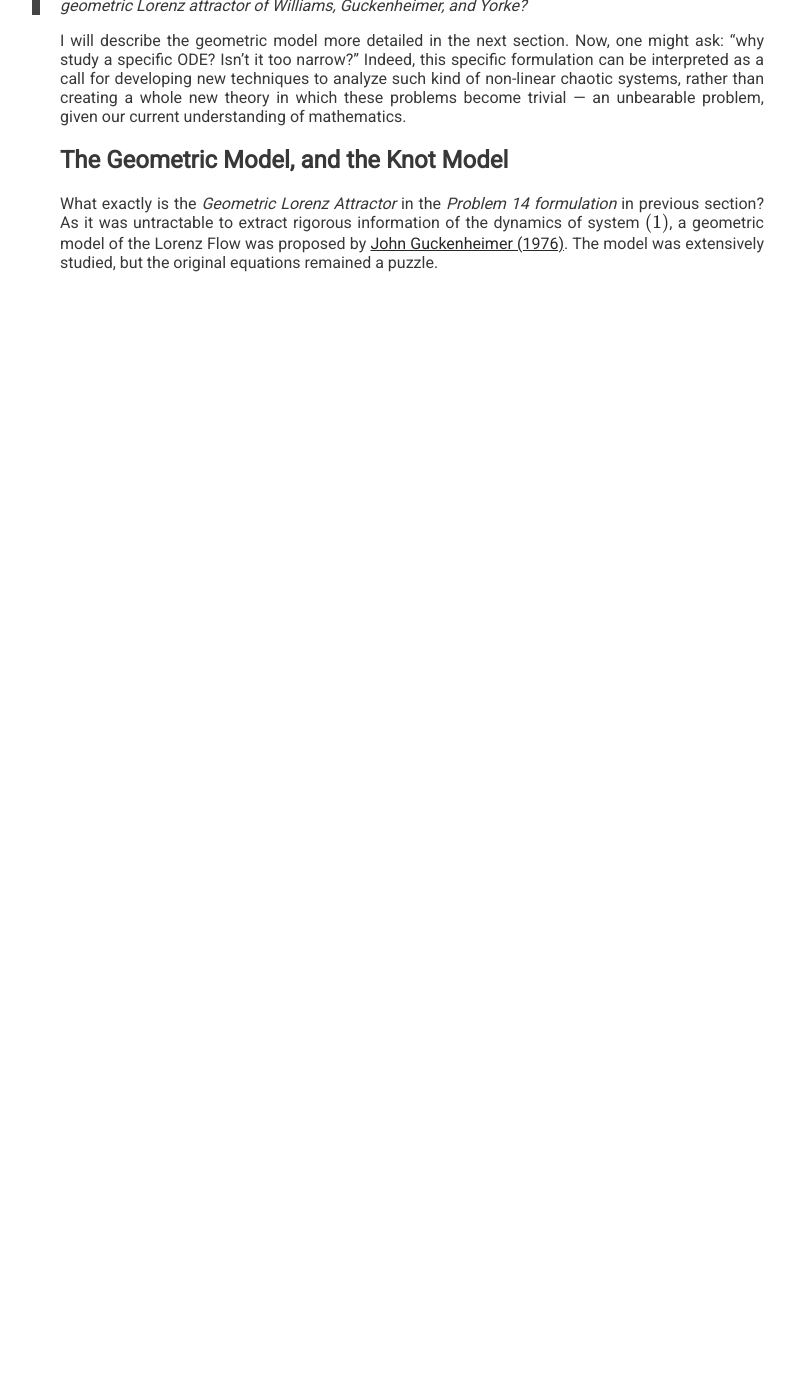
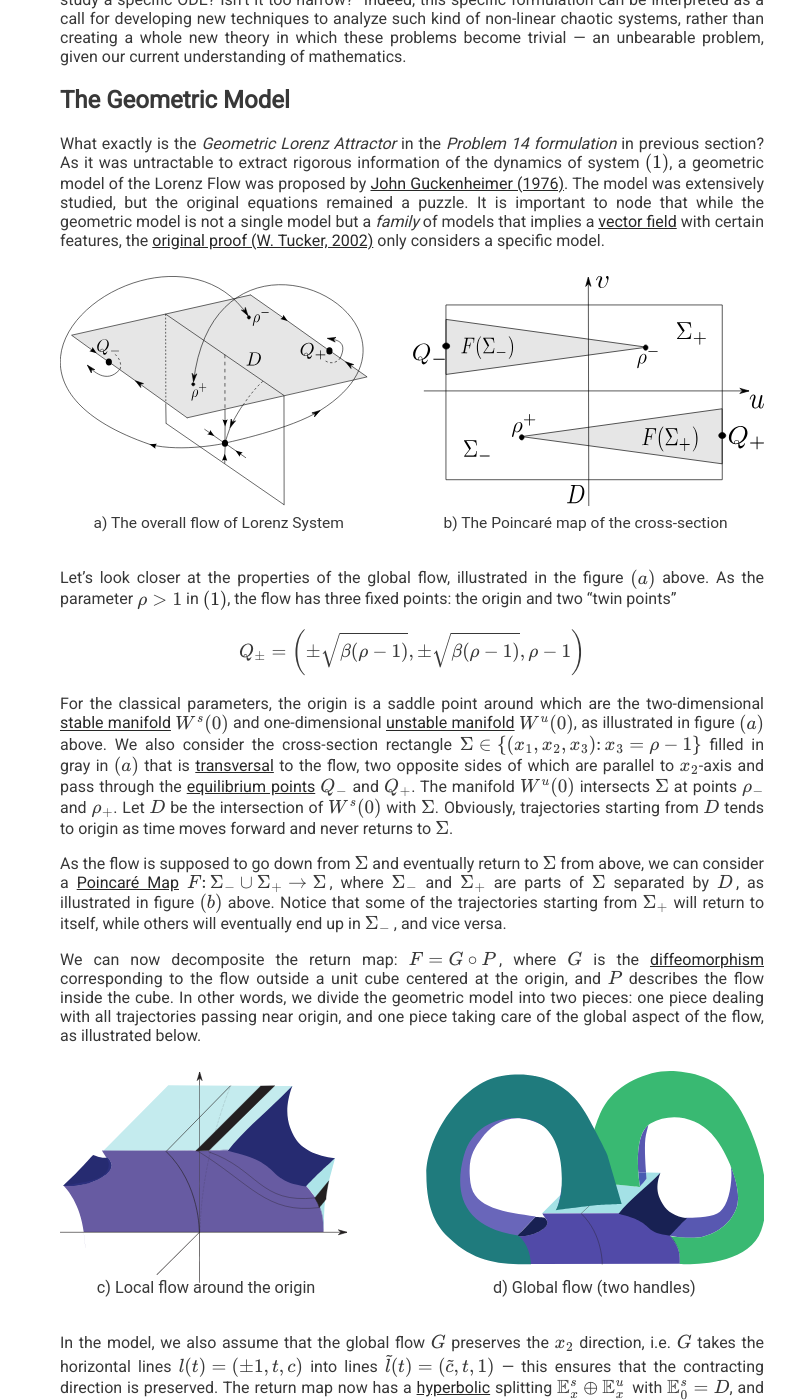
Before and after one commit to hav4ik/hav4ik.github.io, a Jekyll site: the page built from articles/_posts/2019-01-07-lorenz-attractor.md, in a window 1280 px wide and 1400 px high, scrolled down 2538 px. Shown: the whole window, without its empty margins (228-1023 px from the left). Built offline with Jekyll 4.4.1, drawn with Linux system fonts in a browser that asks for light colours; nearby versions of some CDN libraries; formulas are drawn with MathJax 3; comment, search, counter and statistics services are not loaded; before the commit the page ends 2932 px from its top, so only the background shows below that; some of the changed text lies outside the part shown.

Commit message:
added geometric model to lorenz attractor article

```diff
--- a/articles/_posts/2019-01-07-lorenz-attractor.md
+++ b/articles/_posts/2019-01-07-lorenz-attractor.md
@@ -58,10 +58,12 @@ About a year ago, during a *senseless wandering through the web on the sleepless
 > **Claim 1.** In 2001 mathematician Warwick Tucker proved that the paper model accurately describes the motion on the Lorenz attractor. For every trajectory on the attractor, there is a trajectory on the paper model that behaves exactly the same way (illustration below: paper model on the left and trajectory on Lorenz Attractor on the right).
 
 <center>
-<img src="{{ site.url }}/articles/images/2019-01-07-lorenz-attractor/trajectories.png"/>
+<div style="width: 70%;">
+	<img src="{{ site.url }}/articles/images/2019-01-07-lorenz-attractor/trajectories.png" width="100%"/>
+</div>
 </center>
 
-The trajectories described in [this video][video] were so simple and elegant that I thought "It is too good to be true"!
+The trajectories described in [this video][video] were so simple and elegant that I thought **"It is too good to be true"**!
 How can such a chaotic system contain periodic trajectories with such elegant dynamics? And, more curiously, how could one possibly prove such a bold claim?
 I was immediately captured.
 
@@ -74,7 +76,7 @@ The comment by [Evgeny][evgeny] has shed some light to my question &mdash; he po
 
 This answers the question why I was unable to find any explicit hint about the topology of trajectories. However, this raises even more question on how I can use this proof to get to the claim above.
 A more thoughtful skim (that lasted a few hours!) through the paper, I realised that the paper was about something completely different. But I needed to justify my concerns.
-So, I emailed [Dr. Warwick Tucker][warwick-tucker] directly and quickly received the following answer:
+So, I emailed [**Dr. Warwick Tucker**][warwick-tucker] directly and quickly received the following answer:
 
 > I did not prove that there is a 1-1 correspondence between individual
 trajectories of the geometric model and the flow of the Lorenz
@@ -125,9 +127,59 @@ I will describe the geometric model more detailed in the next section. Now, one
 
 
 
-## The Geometric Model, and the Knot Model
+## The Geometric Model
 
 What exactly is the *Geometric Lorenz Attractor* in the *Problem 14 formulation* in previous section?
-As it was untractable to extract rigorous information of the dynamics of system \eqref{eq:lorenzsys}, a geometric model of the Lorenz Flow was proposed by [John Guckenheimer (1976)][geometric-model]. The model was extensively studied, but the original equations remained a puzzle.
+As it was untractable to extract rigorous information of the dynamics of system \eqref{eq:lorenzsys}, a geometric model of the Lorenz Flow was proposed by [John Guckenheimer (1976)][geometric-model]. The model was extensively studied, but the original equations remained a puzzle. It is important to node that while the geometric model is not a single model but a *family* of models that implies a [vector field][vector-field] with certain features, the [original proof (W. Tucker, 2002)][orig-proof] only considers a specific model.
 
+<figure>
+	<a href="{{ site.url }}/articles/images/2019-01-07-lorenz-attractor/geometric_model.svg"><img src="{{ site.url }}/articles/images/2019-01-07-lorenz-attractor/geometric_model.svg"/></a>
+</figure>
+
+Let's look closer at the properties of the global flow, illustrated in the figure $$(a)$$ above. As the parameter $$\rho > 1$$ in \eqref{eq:lorenzsys}, the flow has three fixed points: the origin and two "twin points"
+
+$$
+Q_\pm = \left(\pm\sqrt{\beta(\rho-1)}, \pm\sqrt{\beta(\rho-1)}, \rho-1\right)
+$$
+
+For the classical parameters, the origin is a saddle point around which are the two-dimensional [stable manifold][stable-unstable-manifold] $$W^s(0)$$ and one-dimensional [unstable manifold][stable-unstable-manifold] $$W^u(0)$$, as illustrated in figure $$(a)$$ above. We also consider the cross-section rectangle $$\Sigma \in \{ (x_1, x_2, x_3) \colon x_3 = \rho - 1\}$$ filled in gray in $$(a)$$ that is [transversal][transversality] to the flow, two opposite sides of which are parallel to $$x_2$$-axis and pass through the [equilibrium points][equilibrium-points] $$Q_-$$ and $$Q_+$$. The manifold $$W^u(0)$$ intersects $$\Sigma$$ at points $$\rho_-$$ and $$\rho_+$$. Let $$D$$ be the intersection of $$W^s(0)$$ with $$\Sigma$$. Obviously, trajectories starting from $$D$$ tends to origin as time moves forward and never returns to $$\Sigma$$.
+
+As the flow is supposed to go down from $$\Sigma$$ and eventually return to $$\Sigma$$ from above, we can consider a [Poincaré Map][poincare-map] $$F \colon \Sigma_- \cup \Sigma_+ \rightarrow \Sigma\,$$, where $$\Sigma_-$$ and $$\Sigma_+$$ are parts of $$\Sigma$$ separated by $$D\,$$, as illustrated in figure $$(b)$$ above. Notice that some of the trajectories starting from $$\Sigma_+$$ will return to itself, while others will eventually end up in $$\Sigma_-\,$$, and vice versa.
+
+We can now decomposite the return map: $$F = G \circ P\,$$, where $$G$$ is the [diffeomorphism][diffeomorphism] corresponding to the flow outside a unit cube centered at the origin, and $$P$$ describes the flow inside the cube. In other words, we divide the geometric model into two pieces: one piece dealing with all trajectories passing near origin, and one piece taking care of the global aspect of the flow, as illustrated below.
+
+{% capture imblock3 %}
+    {{ site.url }}/articles/images/2019-01-07-lorenz-attractor/global_local.svg
+{% endcapture %}
+{% include gallery images=imblock3 cols=1 %}
+
+In the model, we also assume that the global flow $$G$$ preserves the $$x_2$$ direction, i.e. $$G$$ takes the horizontal lines $$\mathcal{l}(t) = (\pm 1, t, c)$$ into lines $$\tilde{\mathcal{l}}(t) = (\tilde{c}, t, 1)$$ &mdash; this ensures that the contracting direction is preserved. The return map now has a [hyperbolic][hyperbolic-set] splitting $$\mathbb{E}_ x^{s} \oplus \mathbb{E}_ x^u\,$$ with $$\mathbb{E}_ 0^s = D$$, and the *stable leaves* $$\tilde{\mathcal{l}}(t)$$ [foliate][foliation] $$\Sigma$$. Note that in this case, the map is an [Anosov diffeomorphism][anosov-diffeomorphism].
+
+[anosov-diffeomorphism]: https://en.wikipedia.org/wiki/Anosov_diffeomorphism
+[foliation]: https://en.wikipedia.org/wiki/Foliation
+[hyperbolic-set]: https://en.wikipedia.org/wiki/Hyperbolic_set
+[vector-field]: https://en.wikipedia.org/wiki/Vector_field
+[diffeomorphism]: https://en.wikipedia.org/wiki/Diffeomorphism
+[poincare-map]: https://en.wikipedia.org/wiki/Poincar%C3%A9_map
+[transversality]: https://en.wikipedia.org/wiki/Transversality_(mathematics)
+[equilibrium-points]: https://en.wikipedia.org/wiki/Equilibrium_point
+[stable-unstable-manifold]: https://en.wikipedia.org/wiki/Stable_manifold
 [geometric-model]: https://authors.library.caltech.edu/25053/25/Hopfch12-references-index.pdf
+[orig-proof]: http://www2.math.uu.se/~warwick/main/thesis_2.1.html
+
+
+
+
+## Solution to the 14-th Problem
+
+In this section, I will briefly describe the beautiful idea of the proof for the 14-th Smale's Problem. The main result of [W. Tucker (2002)][orig-proof] is stated as follows:
+
+> **Main Theorem (Tucker).** For the classical parameter values, the Lorenz equations support a robust strange attractor $$\,\mathcal{A}\,$$. Furthermore, the flow admits a unique SRB measure $$\,\mu_X$$ with $$\,\text{supp}(\mu_X)  = \mathcal{A}\,$$.
+
+By *robust* we mean that a strange attractor exists in an open neighbourhood of the classical parameter values. Here, the relation between the dynamics of Lorenz System with the Geometric Model is buried in the proof. First, let's clarify some of the terminology used in this theorem to better understant what it is about.
+
+> **Definition (Axiom A Attractor):** a compact [$$f$$-invariant][invariant-set] set $$\Lambda$$ is called an *attractor* if there is a neighborhood $$U$$ of $$\Lambda$$ called its *basin* such that $$f(x, t) \to \Lambda \enspace \forall x \in U$$. $$\Lambda$$ is called an Axiom A Attractor if the [tangent bundle][tangent-bundle] over $$\Lambda$$ is split into $$\mathbb{E}^{s} \oplus \mathbb{E}^s\,$$, where $$\mathbb{E}^u$$ and $$\mathbb{E}^{s}$$ are [$$Df$$-invariant][invariant-set] subspaces &mdash; $$Df \vert_ {\mathbb{E}^u}$$ is uniformly expanding and $$Df \vert_ {\mathbb{E}^s}$$ is uniformly contracting.
+
+[tangent-bundle]: https://en.wikipedia.org/wiki/Tangent_bundle
+[invariant-set]: https://en.wikipedia.org/wiki/Positive_invariant_set
+[orig-proof]: http://www2.math.uu.se/~warwick/main/thesis_2.1.html
```
Also changed, not shown: articles/images/2019-01-07-lorenz-attractor/geometric_model.svg (added), articles/images/2019-01-07-lorenz-attractor/global_local.svg (added).
